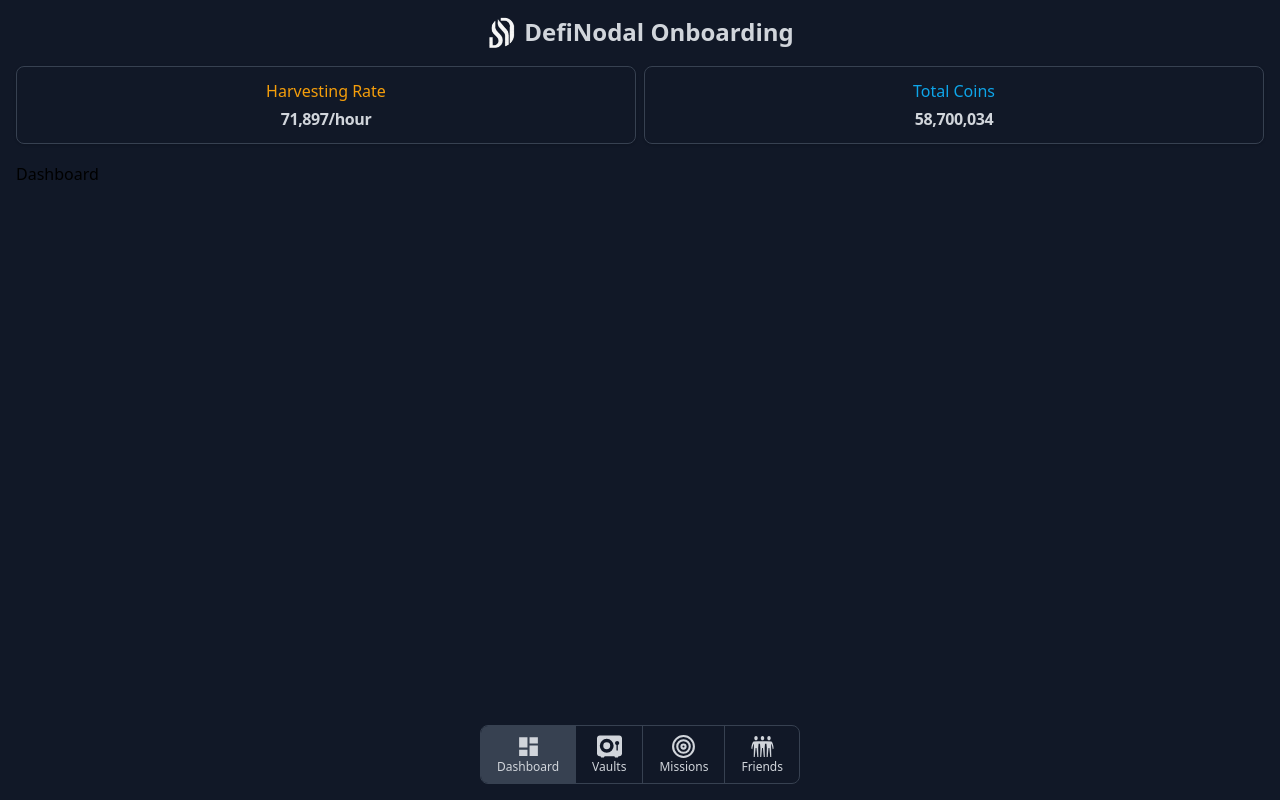
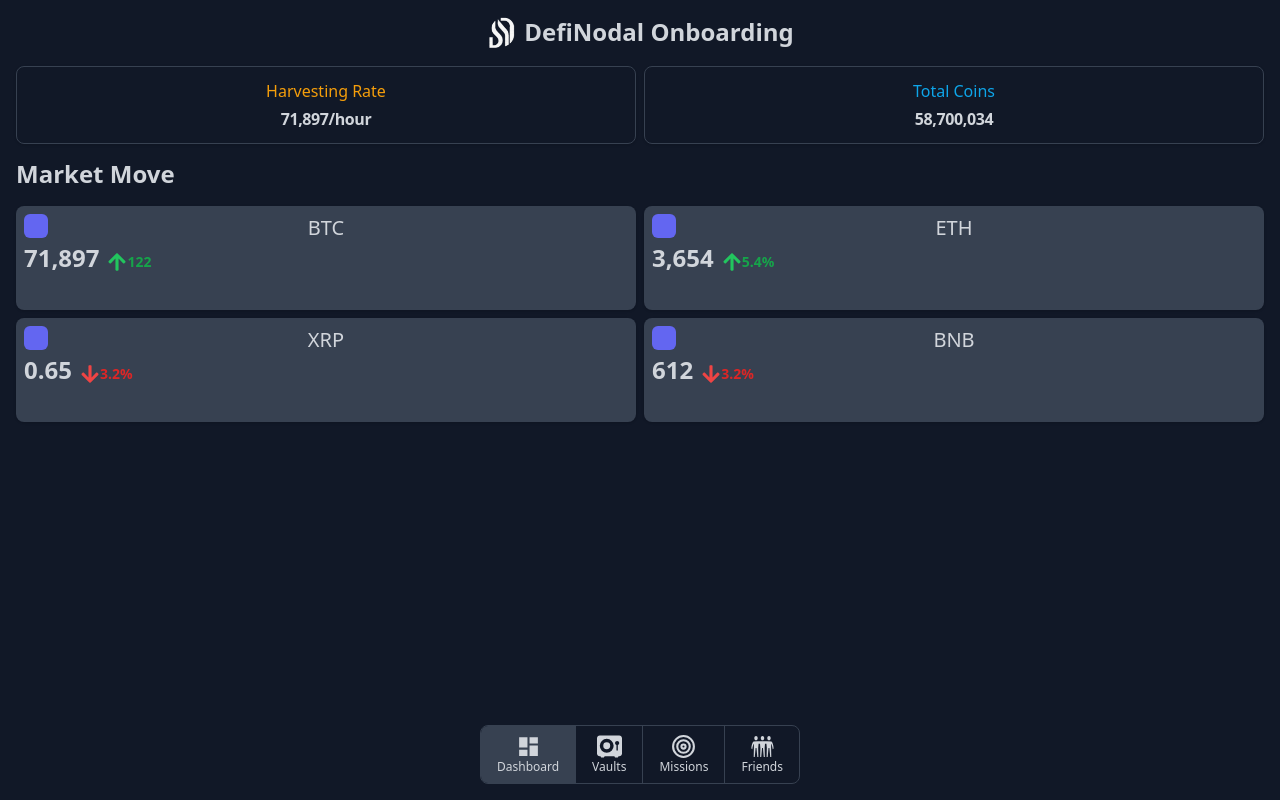
Before and after one commit to DeFiNodalRepo/TMA, a React (Vite) app: page / in a window 1280 px wide. Built offline with nearby package versions, Linux system fonts and the light colour scheme.

Commit message:
dashboard price card

```diff
--- a/data/db.json
+++ b/data/db.json
@@ -359,7 +359,7 @@
     "upgradesForBuy": [
       {
         "id": "support_team",
-        "name": "Support team refresh",
+        "name": "Support team2 refresh",
         "price": 10454,
         "profitPerHour": 967,
         "condition": null,
@@ -368,7 +368,8 @@
         "currentProfitPerHour": 838,
         "profitPerHourDelta": 129,
         "isAvailable": true,
-        "isExpired": false
+        "isExpired": false,
+        "img": "src/assets/btc-eth-lp.png"
       },
       {
         "id": "facebook_ads",
--- /dev/null
+++ b/src/components/DashboardCryptoStats.tsx
@@ -0,0 +1,60 @@
+import { FaArrowUp, FaArrowDown } from "react-icons/fa";
+
+const stats = [
+    { id: 1, name: 'BTC', stat: '71,897', icon: "BTC", change: '122', changeType: 'increase' },
+    { id: 2, name: 'ETH', stat: '3,654', icon: "ETH", change: '5.4%', changeType: 'increase' },
+    { id: 3, name: 'XRP', stat: '0.65', icon: "XRP", change: '3.2%', changeType: 'decrease' },
+    { id: 3, name: 'BNB', stat: '612', icon: "BNB", change: '3.2%', changeType: 'decrease' },
+
+  ]
+
+  function classNames(...classes) {
+    return classes.filter(Boolean).join(' ')
+  }
+
+
+function DashboardCryptoStats() {
+  return (
+    <div>
+      <h3 className="text-2xl font-semibold leading-6 text-gray-300">Market Move</h3>
+
+      <dl className="mt-5 grid grid-cols-2 gap-2">
+        {stats.map((item) => (
+          <div
+            key={item.id}
+            className="relative overflow-hidden rounded-lg bg-gray-700 px-2 pb-2 pt-2 shadow"
+          >
+            <dt>
+              <div className="absolute rounded-md bg-indigo-500 p-3">
+                <item.icon className="h-6 w-6 text-gray-300" aria-hidden="true" />
+              </div>
+              <p className="text-center truncate text-xl font-medium text-gray-300">{item.name}</p>
+            </dt>
+            <dd className="text-center flex items-baseline pb-6 sm:pb-7">
+              <p className="text-2xl font-semibold text-gray-300">{item.stat}</p>
+              <p
+                className={classNames(
+                  item.changeType === 'increase' ? 'text-green-600' : 'text-red-600',
+                  'ml-2 flex items-baseline text-sm font-semibold'
+                )}
+              >
+                {item.changeType === 'increase' ? (
+                  <FaArrowUp  className="h-5 w-5 flex-shrink-0 self-center text-green-500" aria-hidden="true" />
+                ) : (
+                  <FaArrowDown  className="h-5 w-5 flex-shrink-0 self-center text-red-500" aria-hidden="true" />
+                )}
+
+                <span className="sr-only"> {item.changeType === 'increase' ? 'Increased' : 'Decreased'} by </span>
+                {item.change}
+              </p>
+
+            </dd>
+          </div>
+        ))}
+      </dl>
+    </div>
+
+  )
+}
+
+export default DashboardCryptoStats
--- a/src/components/VaultCards.tsx
+++ b/src/components/VaultCards.tsx
@@ -14,7 +14,7 @@ function VaultCards({ img, name, description, level, price }) {
 
     <div className="my-4 flex max-w-md overflow-hidden rounded-lg border border-gray-700 bg-gray-900 shadow-md shadow-blue-900/30" onClick={handlePopUpToggle}>
 <CardPopUp show={open}/>
-      <img className="w-1/3 bg-cover" src={img} alt={name} />
+      <img className="ml-2 my-2" src={img} alt={name} width={160} height={20} />
 
       <div className="w-2/3 p-4 md:p-4">
         <h1 className="text-xl font-bold text-gray-300">{name}</h1>
--- /dev/null
+++ b/src/components/with_brand_icon.jsx
@@ -0,0 +1,61 @@
+import { ArrowDownIcon, ArrowUpIcon } from '@heroicons/react/20/solid'
+import { CursorArrowRaysIcon, EnvelopeOpenIcon, UsersIcon } from '@heroicons/react/24/outline'
+
+const stats = [
+  { id: 1, name: 'Total Subscribers', stat: '71,897', icon: UsersIcon, change: '122', changeType: 'increase' },
+  { id: 2, name: 'Avg. Open Rate', stat: '58.16%', icon: EnvelopeOpenIcon, change: '5.4%', changeType: 'increase' },
+  { id: 3, name: 'Avg. Click Rate', stat: '24.57%', icon: CursorArrowRaysIcon, change: '3.2%', changeType: 'decrease' },
+]
+
+function classNames(...classes) {
+  return classes.filter(Boolean).join(' ')
+}
+
+export default function Example() {
+  return (
+    <div>
+      <h3 className="text-base font-semibold leading-6 text-gray-900">Last 30 days</h3>
+
+      <dl className="mt-5 grid grid-cols-1 gap-5 sm:grid-cols-2 lg:grid-cols-3">
+        {stats.map((item) => (
+          <div
+            key={item.id}
+            className="relative overflow-hidden rounded-lg bg-white px-4 pb-12 pt-5 shadow sm:px-6 sm:pt-6"
+          >
+            <dt>
+              <div className="absolute rounded-md bg-indigo-500 p-3">
+                <item.icon className="h-6 w-6 text-white" aria-hidden="true" />
+              </div>
+              <p className="ml-16 truncate text-sm font-medium text-gray-500">{item.name}</p>
+            </dt>
+            <dd className="ml-16 flex items-baseline pb-6 sm:pb-7">
+              <p className="text-2xl font-semibold text-gray-900">{item.stat}</p>
+              <p
+                className={classNames(
+                  item.changeType === 'increase' ? 'text-green-600' : 'text-red-600',
+                  'ml-2 flex items-baseline text-sm font-semibold'
+                )}
+              >
+                {item.changeType === 'increase' ? (
+                  <ArrowUpIcon className="h-5 w-5 flex-shrink-0 self-center text-green-500" aria-hidden="true" />
+                ) : (
+                  <ArrowDownIcon className="h-5 w-5 flex-shrink-0 self-center text-red-500" aria-hidden="true" />
+                )}
+
+                <span className="sr-only"> {item.changeType === 'increase' ? 'Increased' : 'Decreased'} by </span>
+                {item.change}
+              </p>
+              <div className="absolute inset-x-0 bottom-0 bg-gray-50 px-4 py-4 sm:px-6">
+                <div className="text-sm">
+                  <a href="#" className="font-medium text-indigo-600 hover:text-indigo-500">
+                    View all<span className="sr-only"> {item.name} stats</span>
+                  </a>
+                </div>
+              </div>
+            </dd>
+          </div>
+        ))}
+      </dl>
+    </div>
+  )
+}
--- a/src/pages/Dashboard.tsx
+++ b/src/pages/Dashboard.tsx
@@ -1,9 +1,11 @@
+import DashboardCryptoStats from "../components/DashboardCryptoStats"
 import DefaultLayout from "../layout/DefaultLayout"
 
 function Dashboard() {
   return (
     <DefaultLayout >
-      <div>Dashboard</div>
+
+      <DashboardCryptoStats />
     </DefaultLayout>
   )
 }
```
Also changed, not shown: src/assets/btc-eth-lp.png (added).
